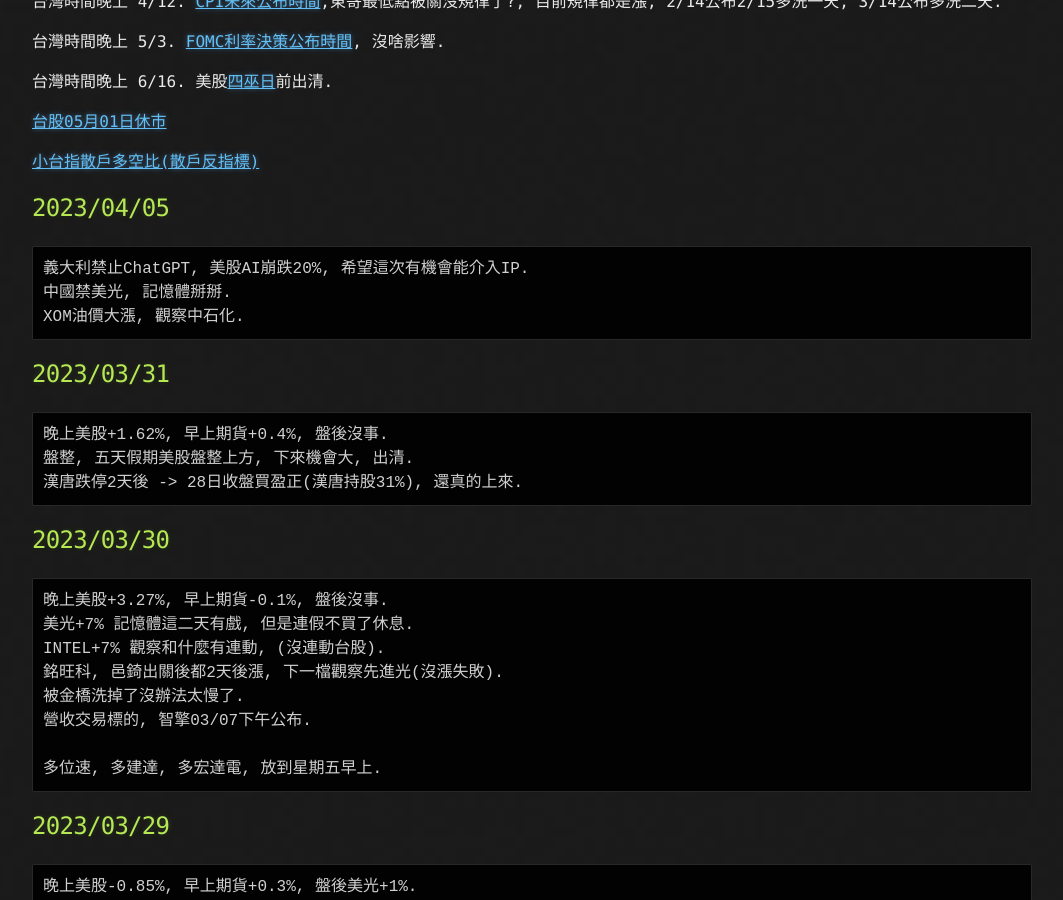
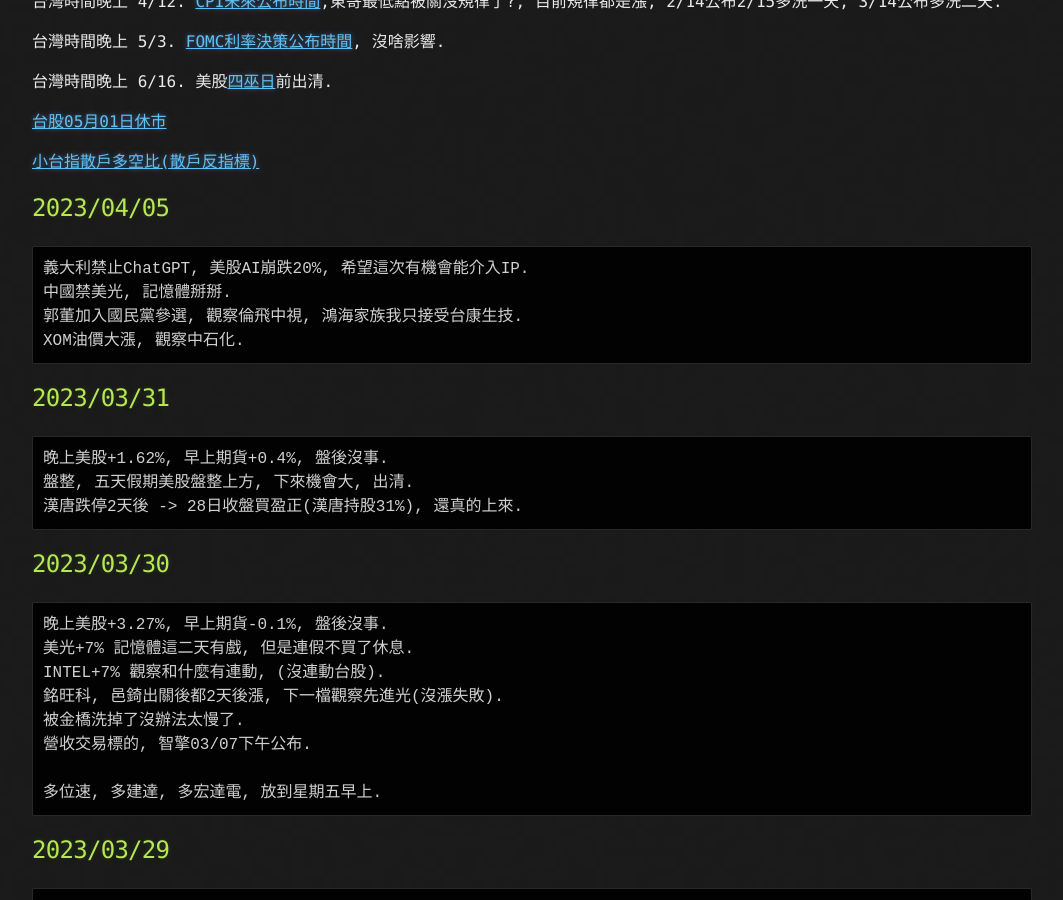
Before and after one commit to lepg5487/Stock_God, a Jekyll site: the page built from index.md, in a window 1280 px wide and 900 px high, scrolled down 468 px. Shown: the whole window, without its empty margins (108-1171 px from the left). Built offline with Jekyll 4.4.1, drawn with Linux system fonts in a browser that asks for light colours; our own code applies the rules of GitHub Pages for plain Markdown files.

Commit message:
Update index.md

````diff
--- a/index.md
+++ b/index.md
@@ -26,6 +26,7 @@
 ```
 義大利禁止ChatGPT, 美股AI崩跌20%, 希望這次有機會能介入IP.
 中國禁美光, 記憶體掰掰.
+郭董加入國民黨參選, 觀察倫飛中視, 鴻海家族我只接受台康生技.
 XOM油價大漲, 觀察中石化.
 ```
 
````
